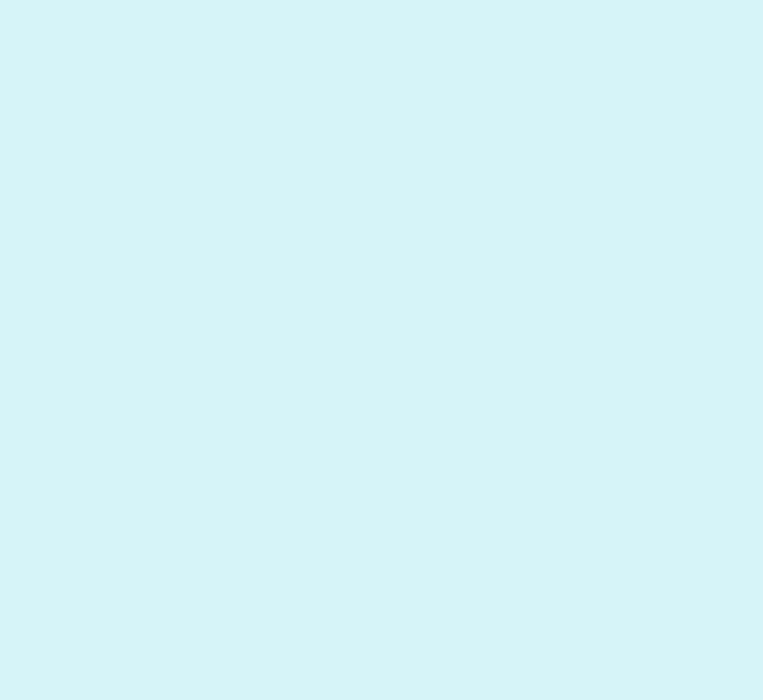
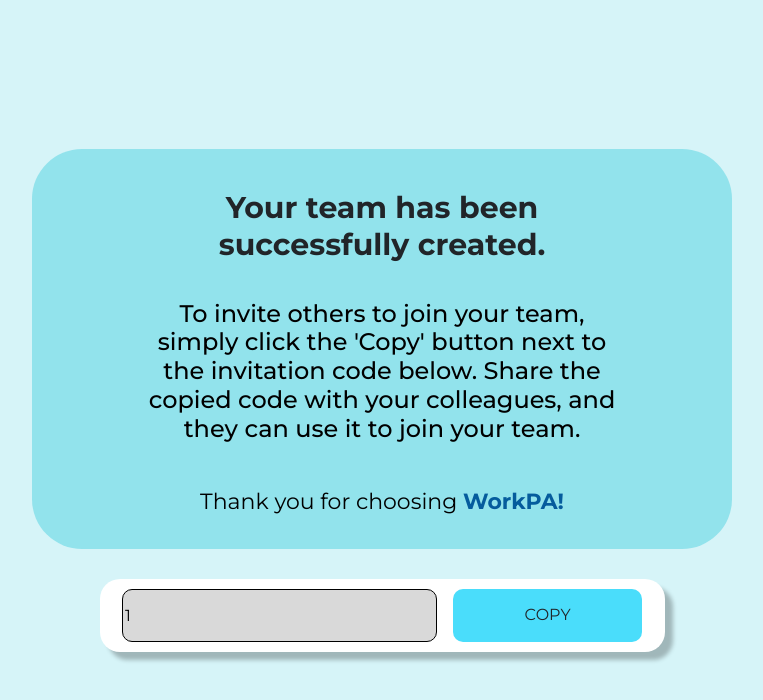
Before and after one commit to citubrentlasaca/performance-assessment, a React (Create React App) app in the folder performance-assessment-application/: page /success/1 in a window 1280 px wide. Before the commit this address had no page. Shown: the top 700 px of the page, without its empty margins (258-1021 px from the left). Built offline with nearby package versions, Linux system fonts and the light colour scheme.

Commit message:
Fix post request for team creation

```diff
--- a/performance-assessment-application/src/App.js
+++ b/performance-assessment-application/src/App.js
@@ -29,7 +29,7 @@ function App() {
           <Route path="/userassessments" element={<UserAssessment />} />
           <Route path="/answerassessment/:id" element={<AnswerAssessment />} />
           <Route path="/login" element={<Login />} />
-          <Route path="/success" element={<SuccessPage />} />
+          <Route path="/success/:data" element={<SuccessPage />} />
           <Route path="/create-team" element={<TeamCreation />} />
           <Route path="/home" element={<Home />} />
         </Routes>
--- a/performance-assessment-application/src/Team Creation/SuccessPage.js
+++ b/performance-assessment-application/src/Team Creation/SuccessPage.js
@@ -1,7 +1,10 @@
 import React from 'react';
 import './SuccessPage.css';
+import { useParams } from 'react-router-dom';
 
 function SuccessPage() {
+  const { data } = useParams();
+
   return (
     <div className="success-page">
       <div className="container">
@@ -18,6 +21,7 @@ function SuccessPage() {
           id="textField"
           type="text"
           placeholder="https://workpa.com"
+          value={data}
         />
         <button type='button' class='successpage-button btn'>COPY</button>
       </div>
--- a/performance-assessment-application/src/Team Creation/TeamCreation.js
+++ b/performance-assessment-application/src/Team Creation/TeamCreation.js
@@ -1,16 +1,33 @@
-import React from 'react';
+import React, { useState } from 'react';
 import './TeamCreation.css';
 import image from "../Images/teamRegistration.png";
+import axios from 'axios';
+import { useNavigate } from 'react-router-dom';
 
 function TeamCreation() {
-    const handleSubmit = (e) => {
+  const [formData, setFormData] = useState({});
+  const [submittedData, setSubmittedData] = useState(null);
+  const navigate = useNavigate();
+
+  const handleSubmit = async (e) => {
     e.preventDefault();
     const formData = new FormData(e.target);
     const data = {};
     formData.forEach((value, key) => {
       data[key] = value;
     });
+
     console.log('Form Data Submitted:', data);
+
+    try {
+      const response = await axios.post('https://localhost:7236/api/teams', data);
+
+      setSubmittedData(response.data);
+
+      navigate(`/success/${response.data}`);
+    } catch (error) {
+      console.error('Error:', error);
+    }
   };
 
   return (
@@ -33,8 +50,8 @@ function TeamCreation() {
               <input type="text" id="lastName" name="lastName" required />
             </div>
             <div className="tc-form-group">
-              <label htmlFor="type">Type of Business / Company</label>
-              <input type="text" id="type" name="type" required />
+              <label htmlFor="businessType">Type of Business / Company</label>
+              <input type="text" id="type" name="businessType" required />
             </div>
             <div className="tc-form-group">
               <label htmlFor="businessAddress">Business Address</label>
```
Lines whose indentation alone changed are shown as unchanged.
